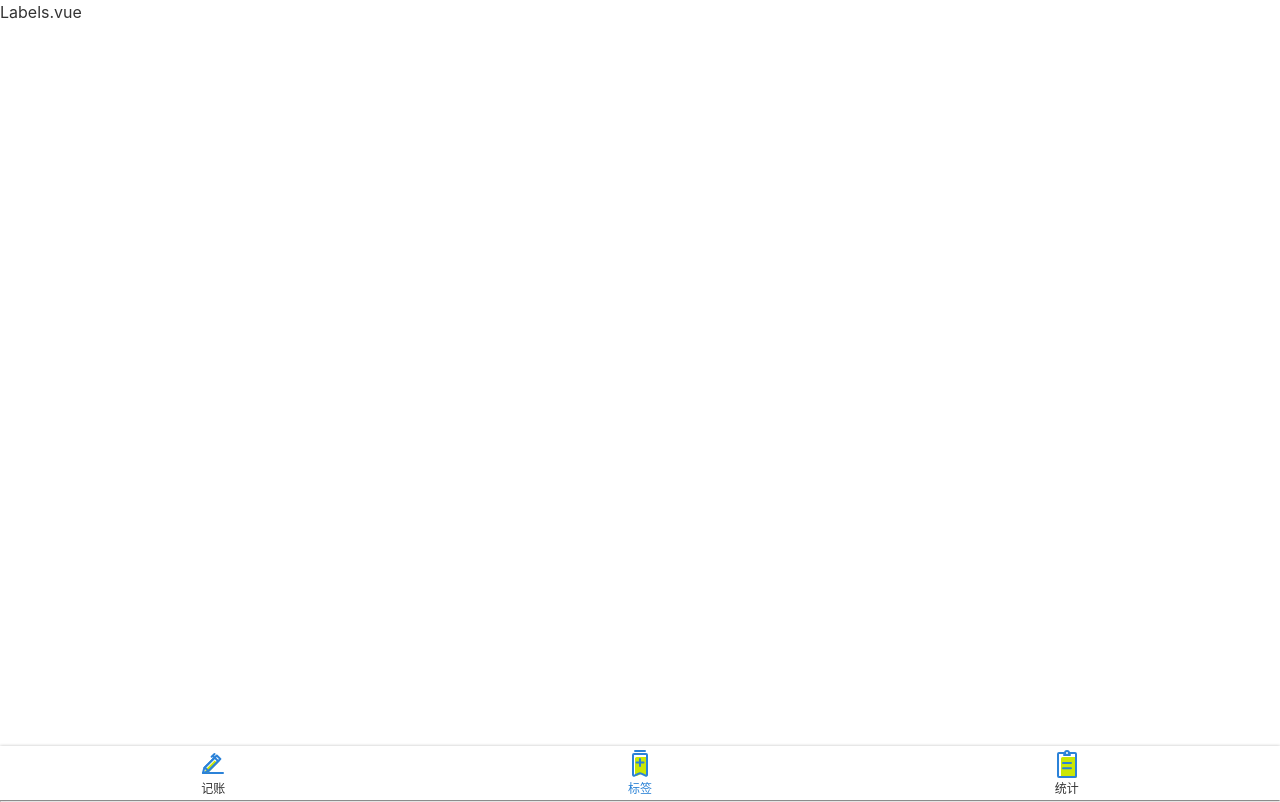
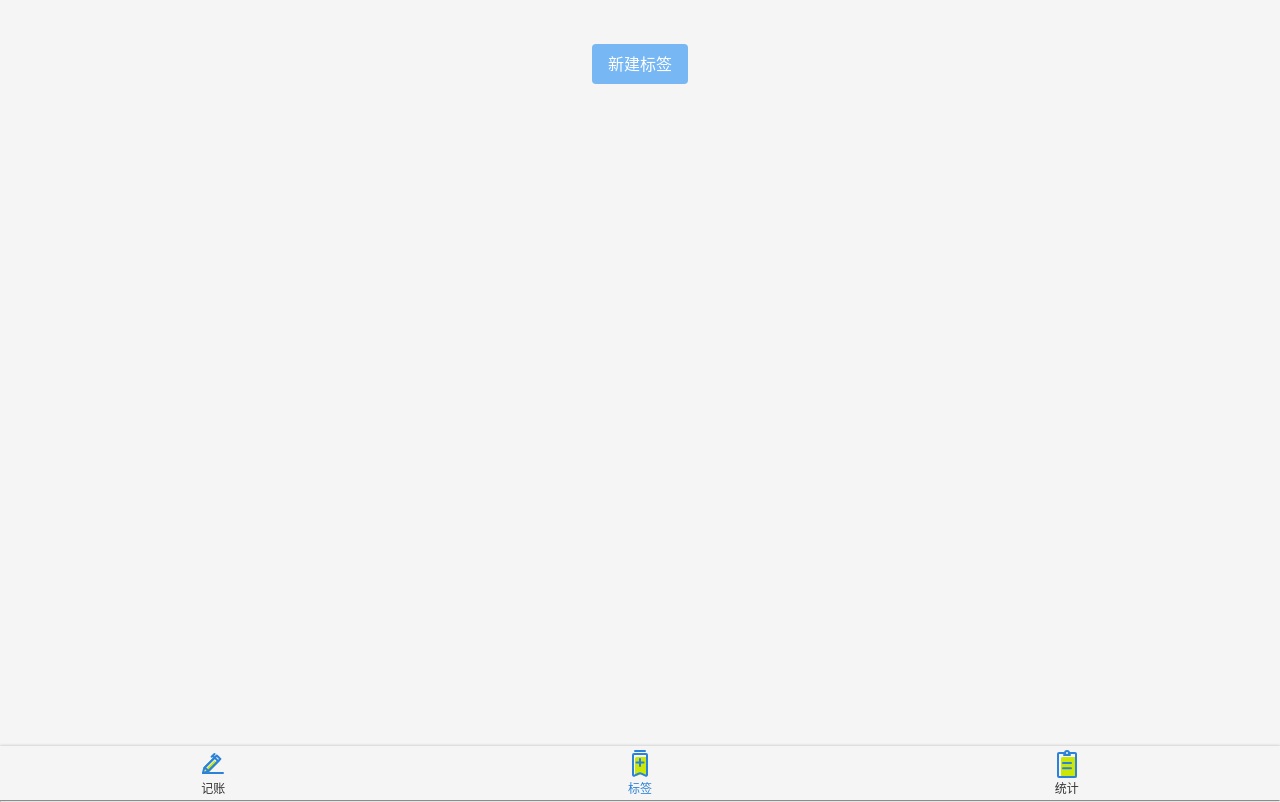
Before and after one commit to KoraSun/qianduoduo, a Vue app: page /#/labels in a window 1280 px wide. Built offline with nearby package versions, Linux system fonts and the light colour scheme.

Commit message:
展示和创建标签

```diff
--- a/src/App.vue
+++ b/src/App.vue
@@ -24,6 +24,7 @@
   -webkit-font-smoothing: antialiased;
   -moz-osx-font-smoothing: grayscale;
   color: #333;
+  background:#f5f5f5;
 }
 
 
--- a/src/model.ts
+++ b/src/models/recordListModel.ts
@@ -1,5 +1,5 @@
 const localStorageKeyName ='recordList'
-const model={
+const recordListModel={
     clone(data:RecordItem[]|RecordItem){
         return JSON.parse(JSON.stringify(data));
     },
@@ -13,4 +13,4 @@
     }
 }
 
-export default model
+export default recordListModel
--- /dev/null
+++ b/src/models/tagListModel.ts
@@ -0,0 +1,29 @@
+const localStorageKeyName ='tagList'
+type TagListModel={
+    data:string[]
+    fetch:()=>string[]
+    create:(name:string)=>string//success表示成功，duplicated表示name重复
+    save:()=>void
+
+}
+const tagListModel:TagListModel ={
+    data:[],
+    fetch(){
+        this.data=JSON.parse(window.localStorage.getItem(localStorageKeyName) ||'[]') ;
+        return this.data;
+    },
+    create(name:string){
+        if(this.data.indexOf(name)>=0){
+            return 'duplicated';
+        }
+        this.data.push(name);
+        this.save();
+        return 'success';
+    },
+    save(){
+        window.localStorage.setItem(localStorageKeyName,JSON.stringify(this.data))
+    },
+
+}
+
+export default tagListModel
--- a/src/views/Labels.vue
+++ b/src/views/Labels.vue
@@ -1,18 +1,78 @@
 <template>
     <div>
         <Layout>
-            <p>Labels.vue</p>
+            <ol class="tags">
+                <li v-for="tag in tags" :key =tag>
+                    <span>{{tag}}</span>
+                    <Icon name="right"/>
+                </li>
+
+            </ol>
+            <div class="createTag-wrapper">
+                <button class="createTag" @click="createTag">新建标签</button>
+            </div>
         </Layout>
 
     </div>
 </template>
 
-<script>
-    export default {
-        name:'Labels',
-    }
+<script lang="ts">
+    import Vue from 'vue';
+    import {Component} from 'vue-property-decorator';
+    import tagListModel from "@/models/tagListModel";
+
+    tagListModel.fetch();
+    @Component
+    export default class Labels extends Vue {
+        tags=tagListModel.data;
+        createTag(){
+            const name = window.prompt('请输入标签名')
+            if(name){
+                const message= tagListModel.create(name);
+                if (message==='duplicated'){
+                    window.alert('标签重复')
+                }else if(message==='success'){
+                    window.alert('添加成功')
+                }
+
+               }
+            }
+    };
 </script>
 
 <style lang="scss" scoped>
+  .tags{
+      background:white;
+      font-size: 16px;
+
+      li{
+          padding-left: 12px;
+          min-height: 44px;
+          display: flex;
+          align-items: center;
+          justify-content: space-between;
+          border-bottom: 1px solid #e6e6e6;
+          svg{
+              width:18px;
+              height: 18px;
+              color:#666;
+              margin-right: 16px;
+          }
+      }
+  }
+   .createTag{
+      background: rgba(119, 183, 243);
+      color:white;
+      border-radius: 4px;
+      border: none;
+      height: 40px;
+      padding: 0 16px;
+      &-wrapper{
+         text-align:center;
+         padding:16px;
+         margin-top: 28px;
+      }
+  }
+
 
 </style>
--- a/src/views/Money.vue
+++ b/src/views/Money.vue
@@ -15,15 +15,17 @@
 import Notes from "@/components/Money1/Notes.vue";
 import Types from "@/components/Money1/Types.vue";
 import NumberPad from "@/components/Money1/NumberPads.vue";
-import model from "@/model"
+import recordListModel from "@/models/recordListModel";
+import tagListModel from "@/models/tagListModel";
 
-const recordList= model.fetch();
+const recordList=recordListModel.fetch();
+const tagList =tagListModel.fetch();
 
 @Component({
      components: {Tags,Notes,Types,NumberPad},
 })
 export default class Money extends Vue{
-  tags=['三餐','零食','衣服','交通','学习','住房','美妆','医疗','运动',];
+  tags=tagList;
   recordList:RecordItem[]=recordList;
   record: RecordItem={
       tags:[],notes:'',type:'-',amount:0,
@@ -39,13 +41,13 @@
       this.record.amount=parseFloat(value)
   }
   saveRecord(){
-      const record2:RecordItem =model.clone(this.record);
+      const record2:RecordItem =recordListModel.clone(this.record);
       record2.createdAt= new Date();
       this.recordList.push(record2);
   }
   @Watch('recordList')
   onRecordListChange(){
-     model.save(this.recordList)
+     recordListModel.save(this.recordList)
   }
 
 
```
Also changed, not shown: src/assets/icons/right.svg (added).
